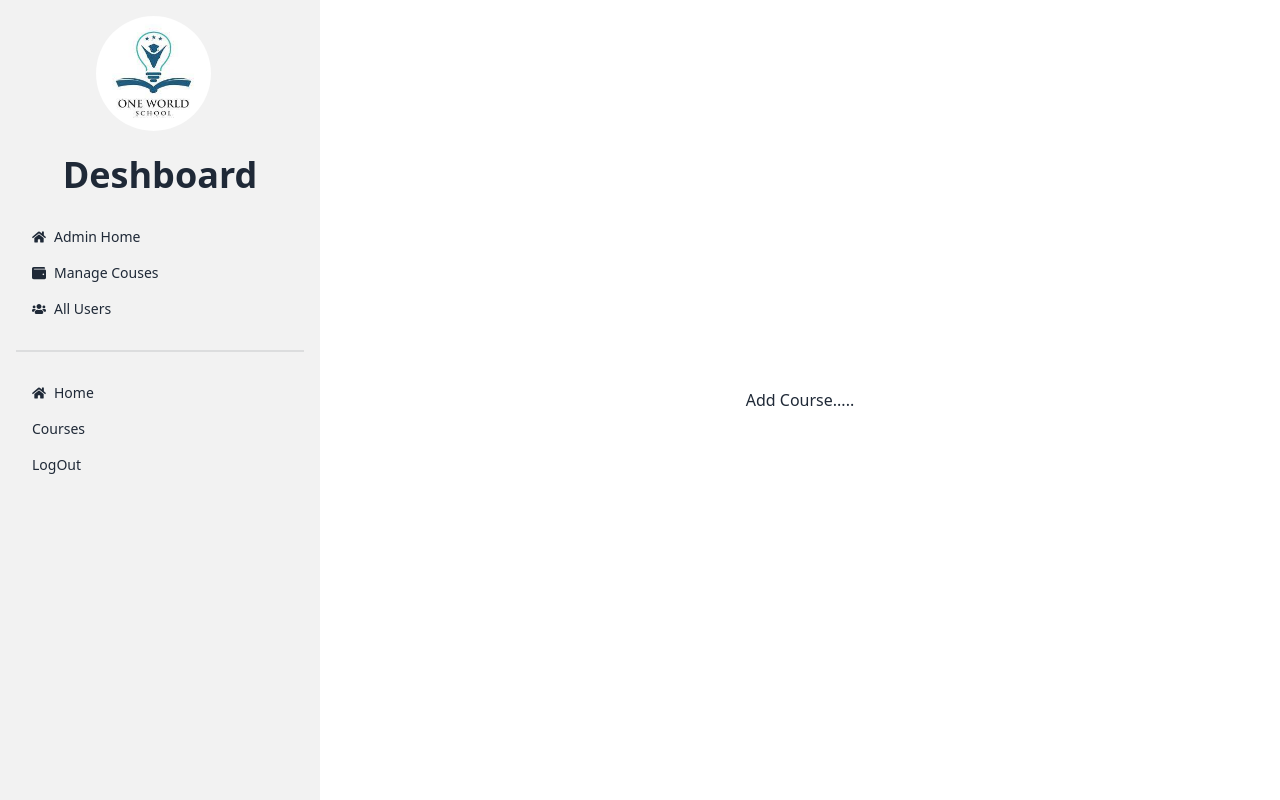
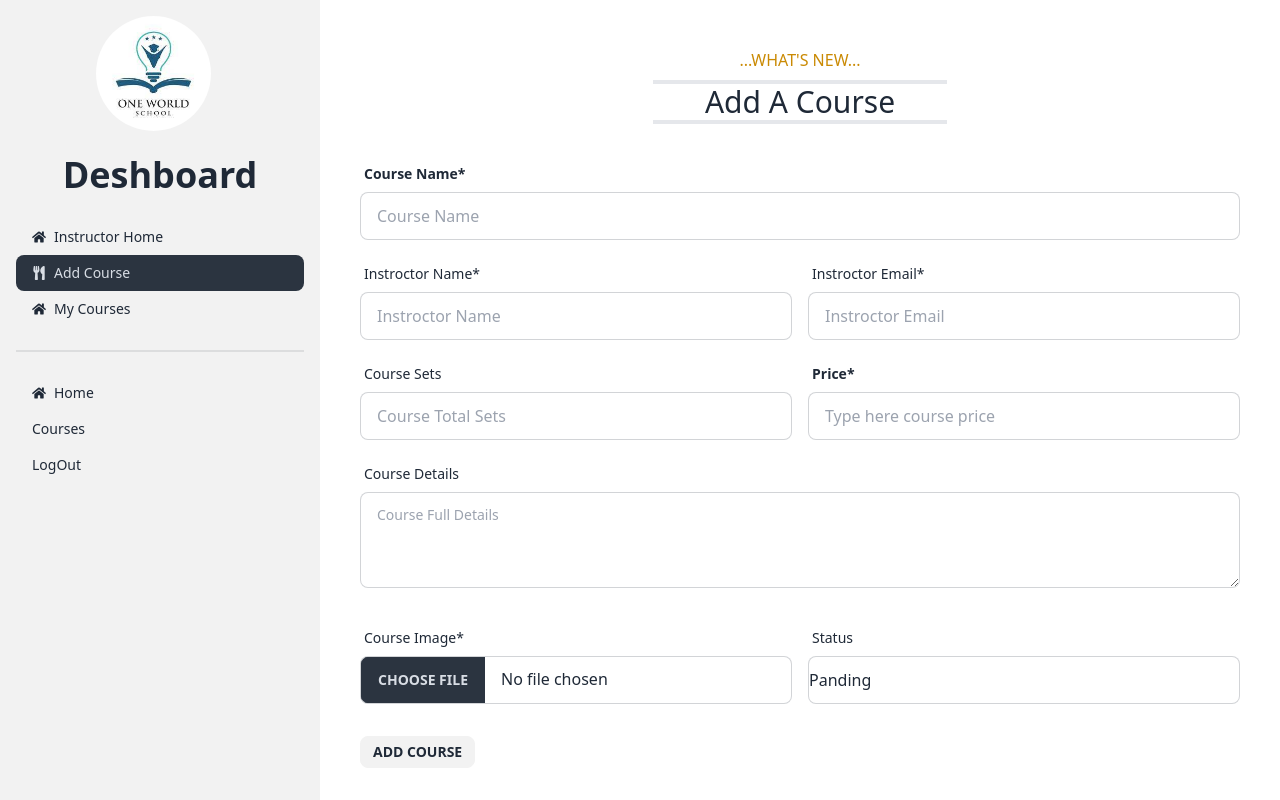
Before and after one commit to Manik1010/WWA_Client, a React (Vite) app: page /dashboard/addCourse in a window 1280 px wide. Built offline with nearby package versions, Linux system fonts and the light colour scheme; no server answers.

Commit message:
design form for add course

```diff
--- a/src/Layout/Deshboard.jsx
+++ b/src/Layout/Deshboard.jsx
@@ -5,7 +5,7 @@ import { FaWallet, FaHome, FaUsers, FaUtensils } from "react-icons/fa";
 import logo from '../../public/logo.jpeg'
 const Deshboard = () => {
     // TODO...
-    const userStatus = "Admin";
+    const userStatus = "Instructor";
     return (
         <div className="drawer lg:drawer-open">
             <input id="my-drawer-2" type="checkbox" className="drawer-toggle" />
--- a/src/componements/Deshboard/AdminDeshboard/AllUsers/AllUsers.jsx
+++ b/src/componements/Deshboard/AdminDeshboard/AllUsers/AllUsers.jsx
@@ -19,7 +19,7 @@ const AllUsers = () => {
         })
             .then(res => res.json())
             .then(data => {
-                console.log(data)
+                // console.log(data)
                 if (data.modifiedCount) {
                     refetch();
                     Swal.fire({
@@ -38,7 +38,7 @@ const AllUsers = () => {
         })
             .then(res => res.json())
             .then(data => {
-                console.log(data)
+                // console.log(data)
                 if (data.modifiedCount) {
                     refetch();
                     Swal.fire({
@@ -54,8 +54,19 @@ const AllUsers = () => {
 
 
     const handleDelete = user => {
-        console.log(user)
+        // console.log(user)
         console.log(user._id)
+        fetch(`http://localhost:5000/users/${user._id}`, {
+            method: "DELETE"
+        })
+            .then(res => res.json())
+            .then(data => {
+                console.log(data);
+                refetch
+                if (data.deletedCount > 0) {
+                    alert('Deleted Successfully!!!');
+                }
+            })
     }
 
     return (
--- a/src/componements/Deshboard/InstructorDeshboard/AddCourse.jsx
+++ b/src/componements/Deshboard/InstructorDeshboard/AddCourse.jsx
@@ -1,8 +1,137 @@
+import Swal from "sweetalert2";
+import SectionTitle from "../../SectionTitle/SectionTitle";
+import useTitle from "../../../../hooks/useTitle";
+// import { useQuery } from "react-query";
+import { useForm } from "react-hook-form";
+import { useState } from "react";
+// const img_hosting_token = import.meta.env.VITE_Image_Upload_token;
 
 const AddCourse = () => {
+
+    useTitle("AddCourse");
+    const [isHidden, setIsHidden] = useState(true);
+
+    const { register, handleSubmit, formState: { errors } } = useForm();
+    const onSubmit = data => {
+        console.log(data)
+        const formData = new FormData();
+        formData.append('image', data.image[0])
+
+        // fetch(img_hosting_url, {
+        //     method: 'POST',
+        //     body: formData
+        // })
+        // .then(res => res.json())
+        // .then(imgResponse => {
+        //     if(imgResponse.success){
+        //         const imgURL = imgResponse.data.display_url;
+        //         // console.log(data, imgURL)
+        //         const {name, price, category, recipe} = data;
+        //         const newItem = {name, price: parseFloat(price), category, recipe, image:imgURL}
+        //         console.log(newItem)
+        //         fetch("http://localhost:5000/courses")
+        //         .then(data => {
+        //             console.log('after posting new menu item', data.data)
+        //             if(data.data.insertedId){
+        //                 reset;
+        //                 Swal.fire({
+        //                     position: 'top-end',
+        //                     icon: 'success',
+        //                     title: 'Course added successfully',
+        //                     showConfirmButton: false,
+        //                     timer: 1500
+        //                   })
+        //             }
+        //         })
+        //     }
+        // })
+
+    };
+    // console.log(errors);
+    // const img_hosting_url = `https://api.imgbb.com/1/upload?key=${img_hosting_token}`
+
+    // const { data: courses = [], refetch } = useQuery(['courses'], async () => {
+    //     const res = await fetch("http://localhost:5000/courses")
+    //     // return res.data;
+    //     return res.json();
+    // })
+
+
     return (
-        <div>
-            Add Course.....
+        <div className="w-full px-10">
+            <SectionTitle
+                subHeading="What's new" heading="Add A Course"
+            ></SectionTitle>
+            <form onSubmit={handleSubmit(onSubmit)}>
+                <div className="form-control w-full mb-4">
+                    <label className="label">
+                        <span className="label-text font-semibold">Course Name*</span>
+                    </label>
+                    <input type="text" placeholder="Course Name"
+                        {...register("name", { required: true, maxLength: 120 })}
+                        className="input input-bordered w-full " />
+                </div>
+                <div className="flex my-4">
+                    <div className="form-control w-full ">
+                        <label className="label">
+                            <span className="label-text">Instroctor Name*</span>
+                        </label>
+                        <input type="text" placeholder="Instroctor Name"
+                            {...register("instructor", { required: true, maxLength: 120 })}
+                            className="input input-bordered w-full " />
+                    </div>
+                    <div className="form-control w-full ml-4">
+                        <label className="label">
+                            <span className="label-text">Instroctor Email*</span>
+                        </label>
+                        <input type="text" placeholder="Instroctor Email"
+                            {...register("email", { required: true, maxLength: 30 })}
+                            className="input input-bordered w-full " />
+                    </div>
+                </div>
+                <div className="flex my-4">
+                    <div className="form-control w-full ">
+                        <label className="label">
+                            <span className="label-text">Course Sets</span>
+                        </label>
+                        <input type="text" placeholder="Course Total Sets"
+                            {...register("set", { required: true, maxLength: 120 })}
+                            className="input input-bordered w-full " />
+                    </div>
+                    <div className="form-control w-full ml-4">
+                        <label className="label">
+                            <span className="label-text font-semibold">Price*</span>
+                        </label>
+                        <input type="number" {...register("price", { required: true })} placeholder="Type here course price" className="input input-bordered w-full " />
+                    </div>
+                </div>
+                <div className="form-control">
+                    <label className="label">
+                        <span className="label-text">Course Details</span>
+                    </label>
+                    <textarea {...register("disp", { required: true })} className="textarea textarea-bordered h-24" placeholder="Course Full Details"></textarea>
+                </div>
+                <div className="flex my-4">
+                    <div className="form-control w-full my-4">
+                        <label className="label">
+                            <span className="label-text">Course Image*</span>
+                        </label>
+                        <input type="file" {...register("image", { required: true })} className="file-input file-input-bordered" />
+                    </div>
+
+                    <div className="form-control w-full my-4 ml-4">
+                        <label className="label">
+                            <span className="label-text">Status</span>
+                        </label>
+                        <input
+                            value="Panding"
+                            {...register("status", { required: true })}
+                            className="file-input file-input-bordered w-full"
+                        />
+                    </div>
+                </div>
+                <input className="btn btn-sm mb-4" type="submit" value="Add Course" />
+            </form>
         </div>
     );
 };
```
